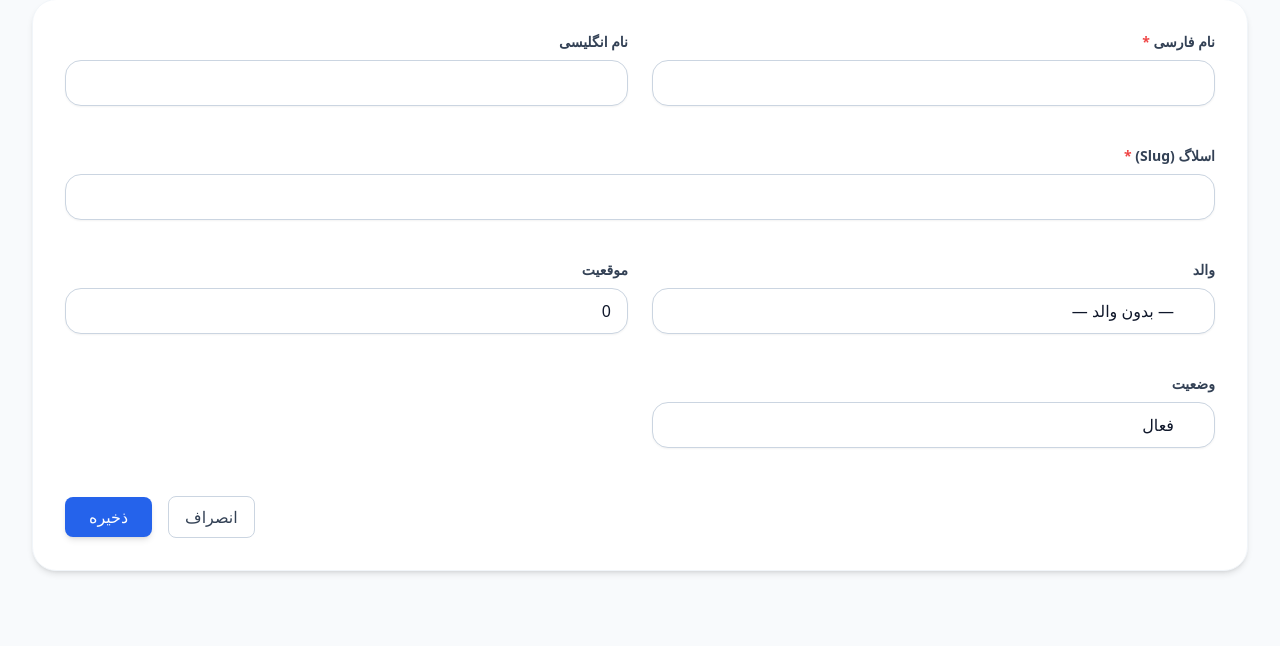
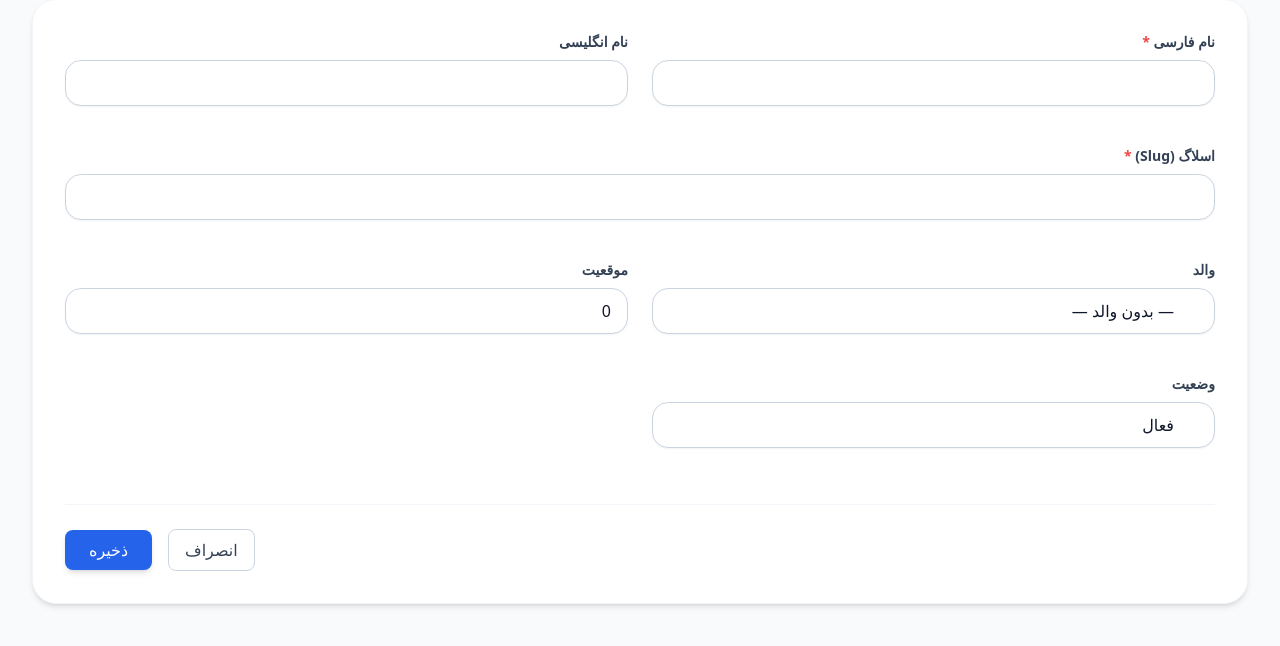
Before and after one commit to fariborzj2/shopro, a PHP site: template views/blog/categories/edit.php in a window 1280 px wide. Shown: the part 93-739 px from the top of the page. Run offline with PHP 8.4, Linux system fonts and the light colour scheme; the template is opened without the code that fills it, so the values that code supplies are empty; some libraries are stand-ins or nearby versions; some web fonts are replaced.

Commit message:
Update _form.php

```diff
--- a/views/blog/categories/_form.php
+++ b/views/blog/categories/_form.php
@@ -69,7 +69,7 @@ $actionUrl = $isEdit ? url('blog/categories/update/' . $category['id']) : url('b
         </div>
     </div>
 
-    <div class="flex items-center justify-end gap-4 mt-6">
+    <div class="flex items-center justify-end mt-8 pt-6 border-t border-gray-100 dark:border-gray-700 gap-4">
         <a href="/blog/categories" class="px-4 py-2 bg-white dark:bg-gray-700 border border-gray-300 dark:border-gray-600 text-gray-700 dark:text-gray-200 rounded-lg hover:bg-gray-50 dark:hover:bg-gray-600 font-medium transition-colors">
             انصراف
         </a>
```
